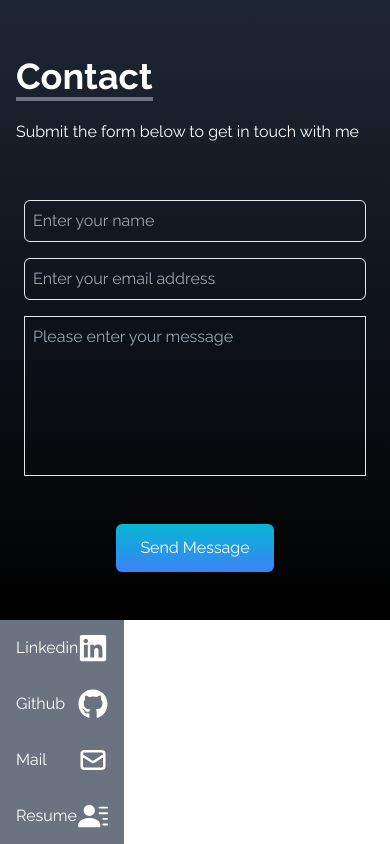
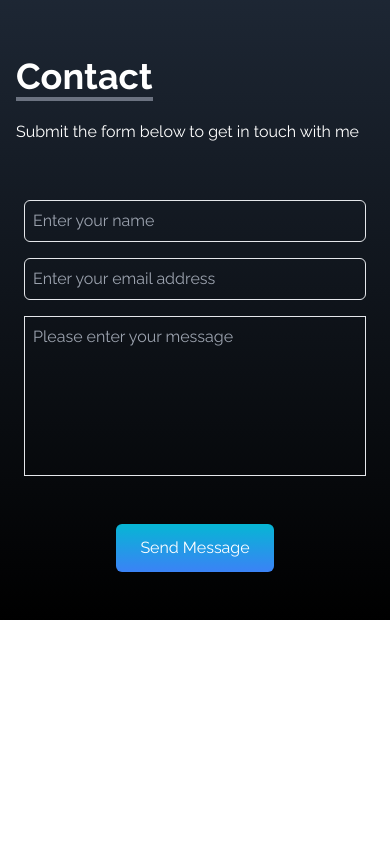
Before and after one commit to chrisnebo2/Portfolio, a React (Vite) app: page / in a window 390 px wide. Shown: the part 4791-5635 px from the top of the page. After the commit the page ends 5411 px from the top, so only its background shows below. Built offline with nearby package versions, Linux system fonts and the light colour scheme.

Commit message:
removed footer for mobile view for now.

```diff
--- a/src/components/SocialLinks.jsx
+++ b/src/components/SocialLinks.jsx
@@ -48,7 +48,7 @@ function SocialLinks() {
         },
     ]
   return (
-    <div className="flex w-full xl:flex-col xl:top-[35%] xl:left-0 xl:fixed">
+    <div className="hidden w-full xl:flex-col xl:top-[35%] xl:left-0 xl:fixed">
         <ul>
             {
                 socials.map(({id, download, href, style, child}) => {
```
Also changed, not shown: vite.config.js.timestamp-1677000347008.mjs (added, +10 -0 lines).
